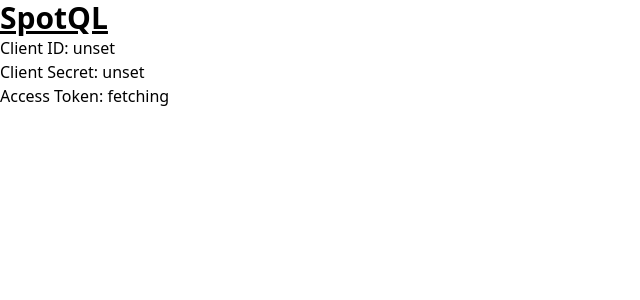
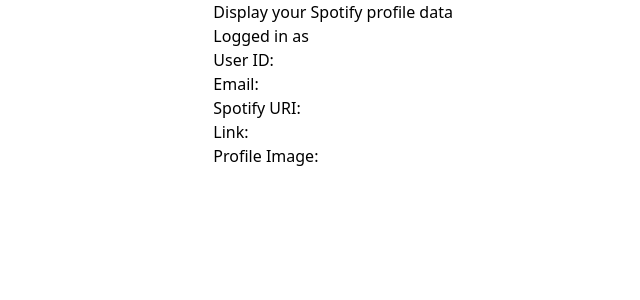
Before and after one commit to ThomasRCoupe/spotql, a React (Vite) app: page / in a window 1280 px wide. Shown: the top 300 px of the page, without its empty margins (0-640 px from the left). Built offline with nearby package versions, Linux system fonts and the light colour scheme; no server answers.

Commit message:
chore: add AppContainer

```diff
--- /dev/null
+++ b/src/components/AppContainer.tsx
@@ -0,0 +1,9 @@
+export interface AppContainerProps {
+  children: React.ReactNode;
+}
+
+export const AppContainer = ({ children }: AppContainerProps) => (
+  <div className="w-full h-full flex justify-center items-center">
+    <div className="w-2/3">{children}</div>
+  </div>
+);
--- a/src/main.tsx
+++ b/src/main.tsx
@@ -2,11 +2,16 @@ import ReactDOM from "react-dom/client";
 import { BrowserRouter, Routes, Route } from "react-router-dom";
 import "./index.css";
 import { SpotifyAppSecrets } from "./pages/SpotifyAppSecrets";
+import { AppContainer } from "./components/AppContainer";
+import { SpotifyProfile } from "./pages/SpotifyProfile";
 
 ReactDOM.createRoot(document.getElementById("root")!).render(
   <BrowserRouter>
-    <Routes>
-      <Route path="/" element={<SpotifyAppSecrets />} />
-    </Routes>
+    <AppContainer>
+      <Routes>
+        <Route path="/" element={<SpotifyProfile />} />
+        <Route path="/secrets" element={<SpotifyAppSecrets />} />
+      </Routes>
+    </AppContainer>
   </BrowserRouter>
 );
--- a/src/pages/SpotifyAppSecrets.tsx
+++ b/src/pages/SpotifyAppSecrets.tsx
@@ -4,11 +4,11 @@ export const SpotifyAppSecrets = () => {
   const { accessToken, status } = useSpotifyAccessToken();
 
   return (
-    <>
-      <h1 className="text-3xl font-bold underline">SpotQL</h1>
+    <div>
+      <h1 className="text-3xl font-bold">SpotQL</h1>
       <p>Client ID: {import.meta.env.VITE_SPOTIFY_CLIENT_ID}</p>
       <p>Client Secret: {import.meta.env.VITE_SPOTIFY_CLIENT_SECRET}</p>
       <p>Access Token: {accessToken ?? status}</p>
-    </>
+    </div>
   );
 };
--- /dev/null
+++ b/src/pages/SpotifyProfile.tsx
@@ -0,0 +1,29 @@
+export const SpotifyProfile = () => (
+  <div>
+    <h1>Display your Spotify profile data</h1>
+
+    <section id="profile">
+      <h2>
+        Logged in as <span id="displayName"></span>
+      </h2>
+      <span id="avatar"></span>
+      <ul>
+        <li>
+          User ID: <span id="id"></span>
+        </li>
+        <li>
+          Email: <span id="email"></span>
+        </li>
+        <li>
+          Spotify URI: <a id="uri" href="#"></a>
+        </li>
+        <li>
+          Link: <a id="url" href="#"></a>
+        </li>
+        <li>
+          Profile Image: <span id="imgUrl"></span>
+        </li>
+      </ul>
+    </section>
+  </div>
+);
```
